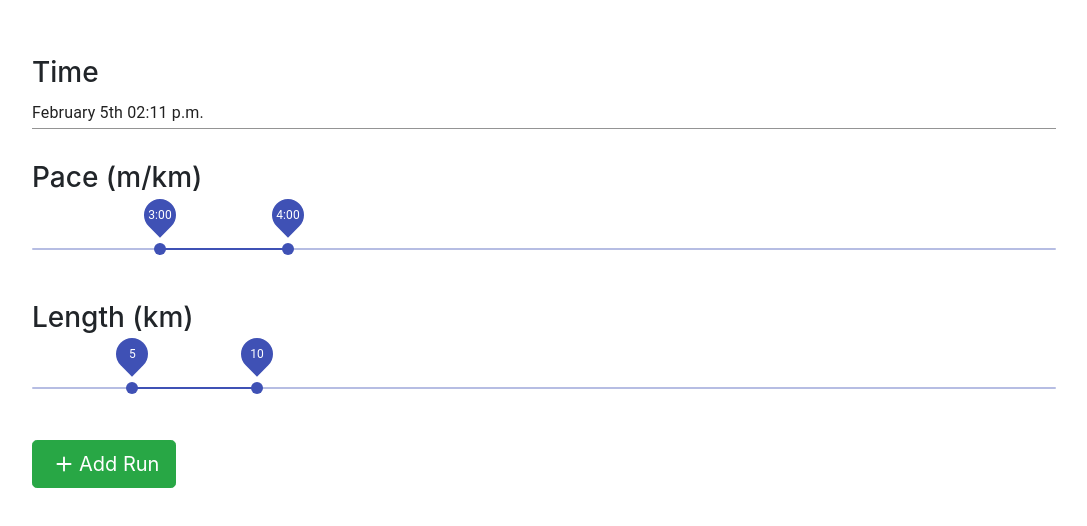
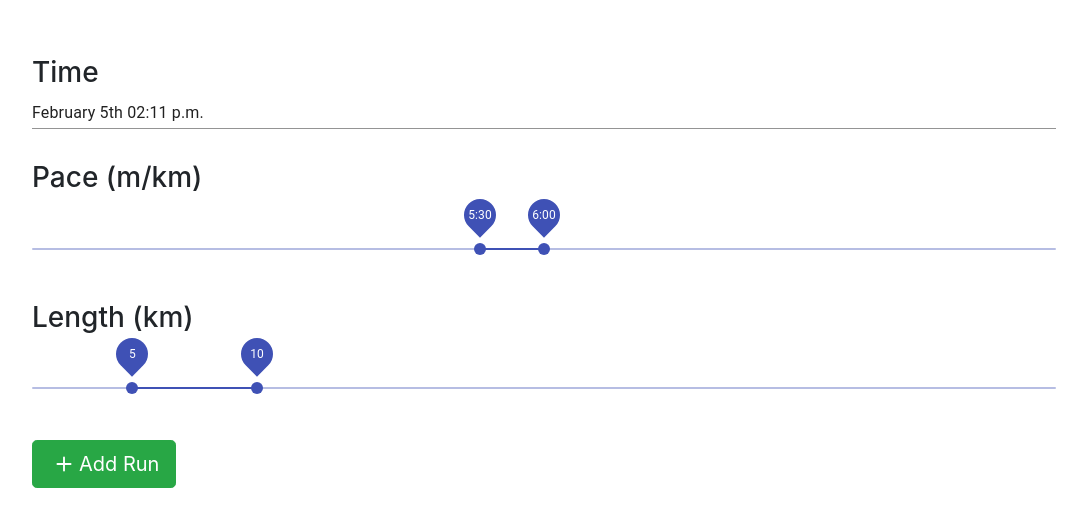
Before and after one commit to Jakkaps/runbud, a React (Create React App) app: page /add in a window 1280 px wide. Shown: the part 128-654 px from the top of the page, without its empty margins (96-1183 px from the left). Built offline with nearby package versions, Linux system fonts and the light colour scheme.

Commit message:
Change pace to number

```diff
--- a/src/Add/AddPage.tsx
+++ b/src/Add/AddPage.tsx
@@ -13,11 +13,11 @@ import { useHistory } from "react-router-dom";
 
 const AddPage: FunctionComponent = (): ReactElement => {
   const history = useHistory();
-  const [pace, setPace] = useState({ min: "5:00", max: "6:00" });
+  const [pace, setPace] = useState({ min: 5.5, max: 6 });
   const [date, setDate] = useState(new Date());
   const [length, setLength] = useState({ min: 5, max: 10 });
 
-  const handlePaceSliderChange = (min: string, max: string) => {
+  const handlePaceSliderChange = (min: number, max: number) => {
     setPace({ min, max });
   };
 
--- a/src/Add/PaceSlider.tsx
+++ b/src/Add/PaceSlider.tsx
@@ -1,43 +1,32 @@
 import React, { FunctionComponent, ReactElement, useState } from "react";
 import { Slider } from "@material-ui/core";
 import "./FormItem.css";
+import { toText } from "../Shared/PaceHelper";
 
 interface PaceSliderProps {
-  onChange: (min: string, max: string) => void;
+  onChange: (min: number, max: number) => void;
 }
 
 const PaceSlider: FunctionComponent<PaceSliderProps> = ({
   onChange,
 }): ReactElement => {
-  const [pace, setPace] = useState([18, 24]);
+  const [pace, setPace] = useState([5.5, 6]);
+
   const handleChange = (event: any, newValue: any) => {
     setPace(newValue);
-    const min = paceText(newValue[0]);
-    const max = paceText(newValue[1]);
-    onChange(min, max);
-  };
-
-  const paceText = function (value: number): string {
-    let paceText = Math.floor(value / 6) + ":" + (value % 6) * 10;
-
-    // 2:0 -> 2:00
-    if (paceText.endsWith(":0")) {
-      paceText += "0";
-    }
-
-    return paceText;
+    onChange(newValue[0], newValue[1]);
   };
 
   return (
     <Slider
       id={"slider"}
       value={pace}
-      step={1}
-      min={12}
-      max={60}
+      step={1 / 6}
+      min={2}
+      max={10}
       onChange={handleChange}
       valueLabelDisplay="on"
-      valueLabelFormat={paceText}
+      valueLabelFormat={toText}
     />
   );
 };
--- a/src/Runs/RunsListItem.tsx
+++ b/src/Runs/RunsListItem.tsx
@@ -4,6 +4,7 @@ import { BsFillPersonFill } from "react-icons/bs";
 import { ListGroup, Button } from "react-bootstrap";
 import "./RunsListItem.css";
 import { formatDate } from "../Shared/DateHelper";
+import { toText } from "../Shared/PaceHelper";
 
 interface RunsListItemProps {
   run: Run;
@@ -16,7 +17,7 @@ const RunsListItem: FunctionComponent<RunsListItemProps> = ({
     <ListGroup.Item id={"runs-list-container"}>
       <h5>{formatDate(run.time)}</h5>
       <p className={"SubInfo"}>
-        {run.pace.min + "-" + run.pace.max + " min/km"}
+        {toText(run.pace.min) + "-" + toText(run.pace.max) + " m/km"}
       </p>
       <p className={"SubInfo"}>
         {run.length.min + "-" + run.length.max + " km"}
--- /dev/null
+++ b/src/Shared/PaceHelper.tsx
@@ -0,0 +1,15 @@
+export function toText(value: number): string {
+  // Convert to base 6 with ':' instead of ','
+  const withoutRemainder = Math.floor((value - Math.floor(value)) * 10 * 6);
+  const nearestTenth = Math.ceil(withoutRemainder / 10) * 10;
+  console.log(nearestTenth);
+  let paceText = Math.floor(value) + ":" + nearestTenth;
+
+  // 2:0 -> 2:00
+  if (paceText.split(":")[1].length === 1) {
+    const last = paceText.slice(-1);
+    paceText = paceText.slice(0, -1) + "0" + last;
+  }
+
+  return paceText;
+}
--- a/src/Shared/Run.ts
+++ b/src/Shared/Run.ts
@@ -3,7 +3,7 @@ export interface Range<type> {
   max: type;
 }
 export interface Run {
-  pace: Range<string>;
+  pace: Range<number>;
   length: Range<number>;
   people: number;
   time: Date;
```
